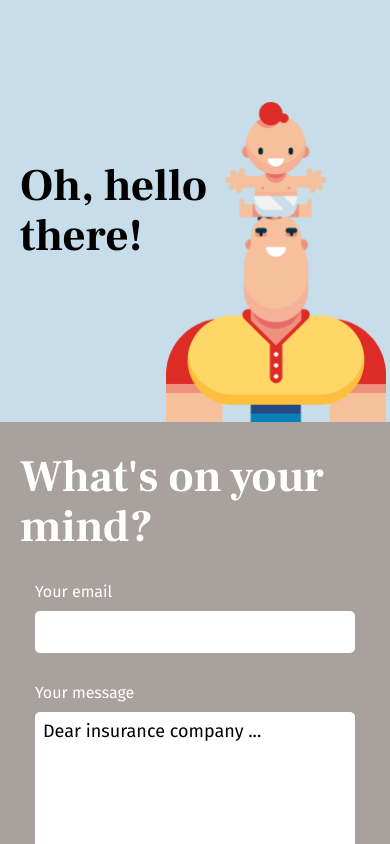
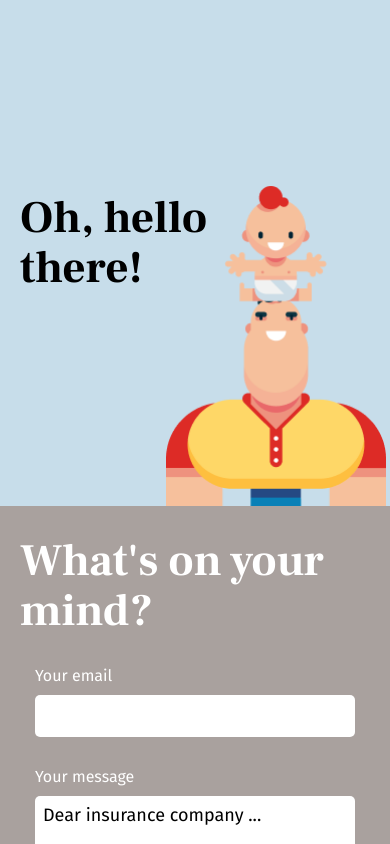
Before and after one commit to CarinWood/insurance-project, a React (Vite) app: page /contact in a window 390 px wide. Shown: the top 844 px of the page. Built offline with nearby package versions, Linux system fonts and the light colour scheme.

Commit message:
css tweaks

```diff
--- a/src/components/header/header.css
+++ b/src/components/header/header.css
@@ -17,7 +17,7 @@ header {
 
 @media screen and (max-width: 888px) {
     header {
-        height: 50vh;
+        height: 60vh;
         justify-content: flex-start;
     }
 
@@ -30,5 +30,6 @@ header {
     .header-text {
         width: 200px;
         margin-left: 20px;
+        margin-top: -20px;
     }
 }
```
